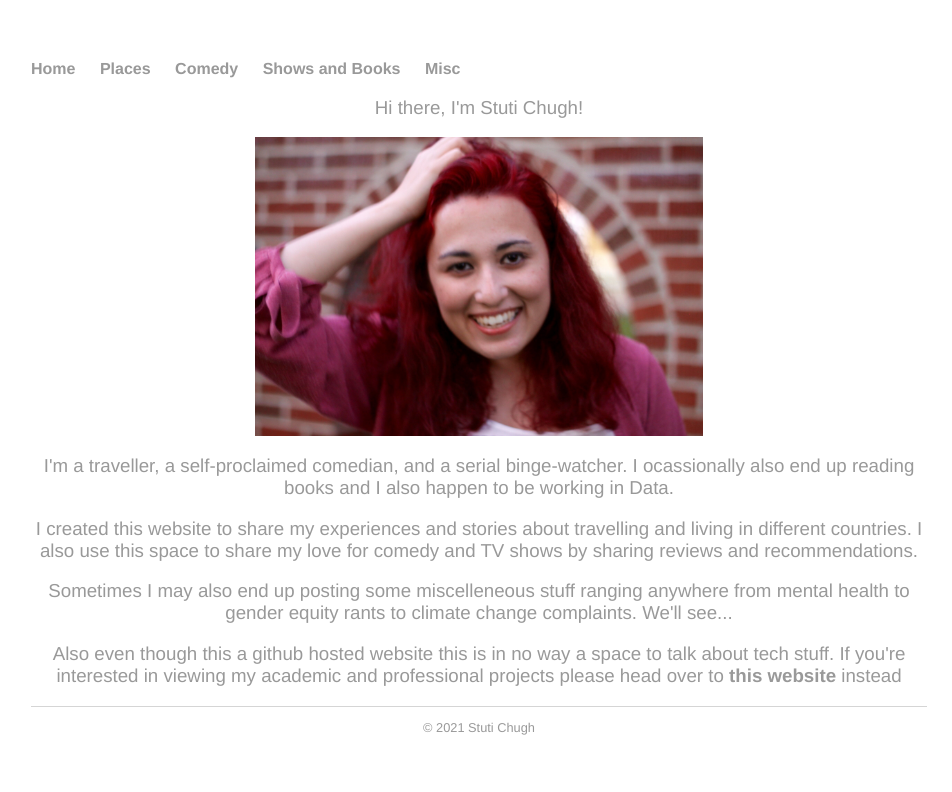
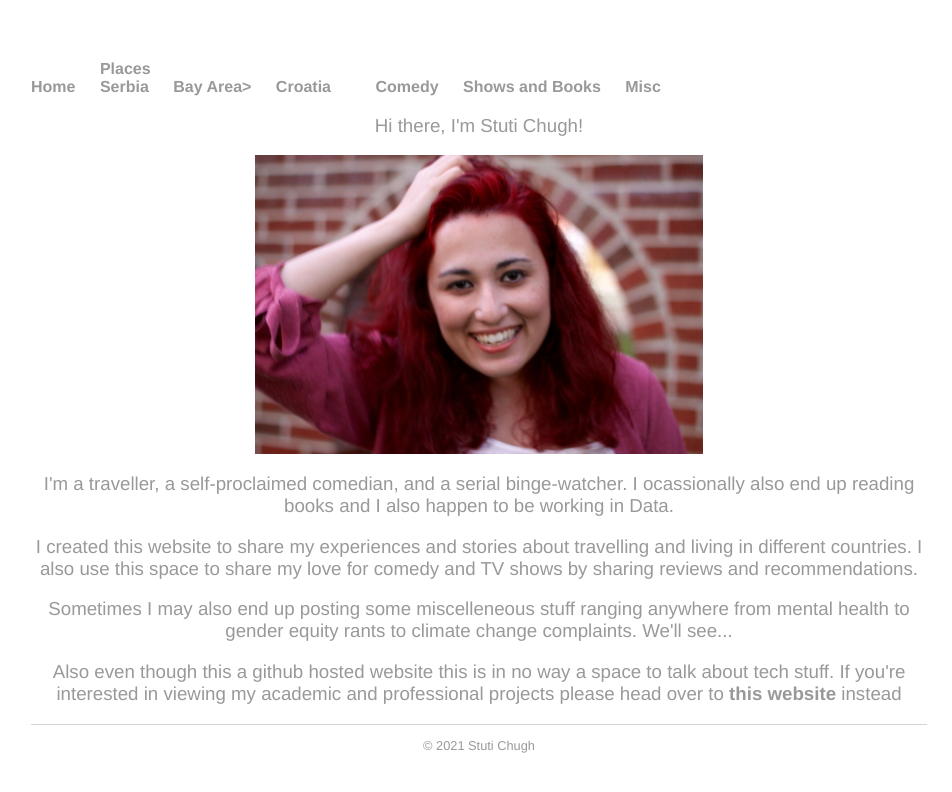
Before and after one commit to stutichugh/stutichugh.github.io, a Jekyll site: the page built from index.html, in a window 1280 px wide. Shown: the top 792 px of the page, without its empty margins (161-1113 px from the left). Built offline with Jekyll 4.4.1, drawn with Linux system fonts in a browser that asks for light colours.

Commit message:
made changes

```diff
--- a/_layouts/default.html
+++ b/_layouts/default.html
@@ -8,16 +8,16 @@
 		<body>
 			<nav>
 	    		<ul>
-	        		<li><a href="/index.html">Home</a></li>
-		        	<li>
+	        		<li><a href="stutichugh.github.io">Home</a></li>
+		        	<li class="dropdown">
 
 							<!-- <div class="dropdown"> -->
 								<a>Places</a>
-								<!-- <ul class="dropdown-menu" role="menu">
+								<ul class="dropdown-menu">
 		       <li><a href="#">Serbia</a></li>
 		       <li><a href="#">Bay Area></a></li>
 		       <li><a href="#">Croatia</a></li>
-		    </ul> -->
+		    </ul>
 							</li>
 	        		<li><a href="/cv">Comedy</a></li>
 	        		<li><a href="/shows.html">Shows and Books</a></li>
```
Also changed, not shown: 1 other file.
